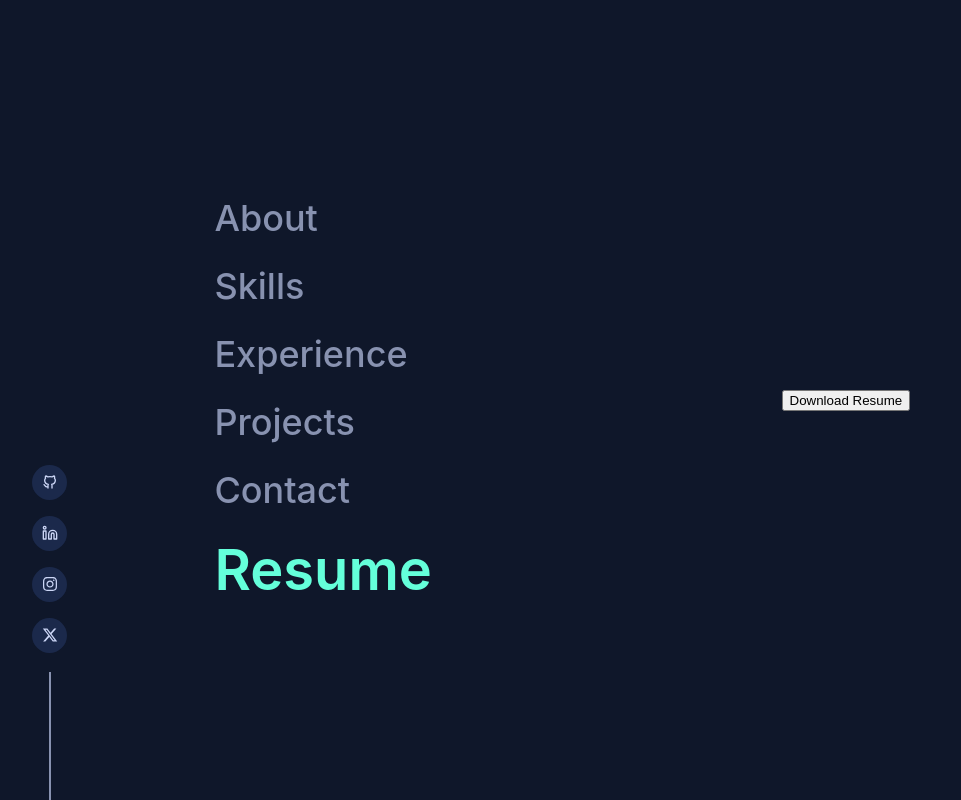
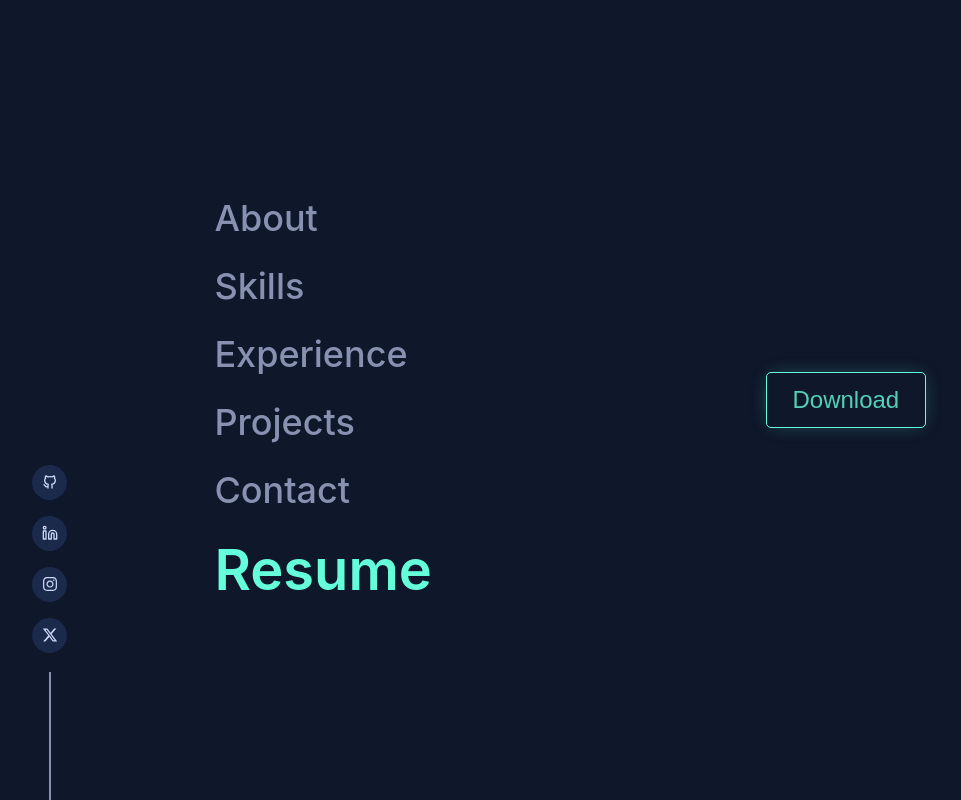
Before and after one commit to Reck1618/portfolio_v1, a React (Vite) app: page / in a window 1280 px wide. Both pictures are taken after a click on the item "Resume". Shown: the whole page, without its empty margins (16-977 px from the left). Built offline with nearby package versions, Linux system fonts and the light colour scheme.

Commit message:
working on resume download button

```diff
--- a/src/componenets/contact-popup/Contact-popup.css
+++ b/src/componenets/contact-popup/Contact-popup.css
@@ -25,7 +25,7 @@
     padding: 15px;
     border: 1px solid rgba(100, 255, 218, 0.6);
     border-radius: 5px;
-    box-shadow: 0 0 10px rgba(0, 0, 0, 0.2);
+    /* box-shadow: 0 0 10px rgba(0, 0, 0, 0.2); */
     transition: opacity 0.3s ease;
     opacity: 0;
     pointer-events: none;
--- a/src/componenets/resume/Resume.css
+++ b/src/componenets/resume/Resume.css
@@ -0,0 +1,26 @@
+.download-resume-button {
+    display: flex;
+    align-items: center;
+    justify-content: center;
+    padding: 0.8rem 1.6rem;
+    background-color: var(--bg-1);
+    color: rgba(100, 255, 218, 0.8);
+    border: 1px solid rgba(100, 255, 218, 1);
+    box-shadow: 0px 0px 20px -6px rgba(100, 255, 218, 0.4);
+    border-radius: 5px;
+    font-size: 1.5rem;
+    font-weight: 500;
+    cursor: pointer;
+    transition: all 0.3s ease;
+}
+
+.download-resume-button:hover {
+    transform: scale(1.05);
+    background-color: var(--green-light);
+    box-shadow: 0px 0px 20px -6px rgba(100, 255, 218, 1);
+}
+
+.download-resume-button:active {
+    color: var(--lightest-slate);
+    border: 2px solid var(--lightest-slate);
+}
--- a/src/componenets/resume/Resume.jsx
+++ b/src/componenets/resume/Resume.jsx
@@ -14,7 +14,7 @@ const ResumeButton = () => {
     };
 
     return (
-        <button onClick={downloadResume}>Download Resume</button>
+        <button className='download-resume-button' onClick={downloadResume}>Download</button>
     );
 };
 
```
